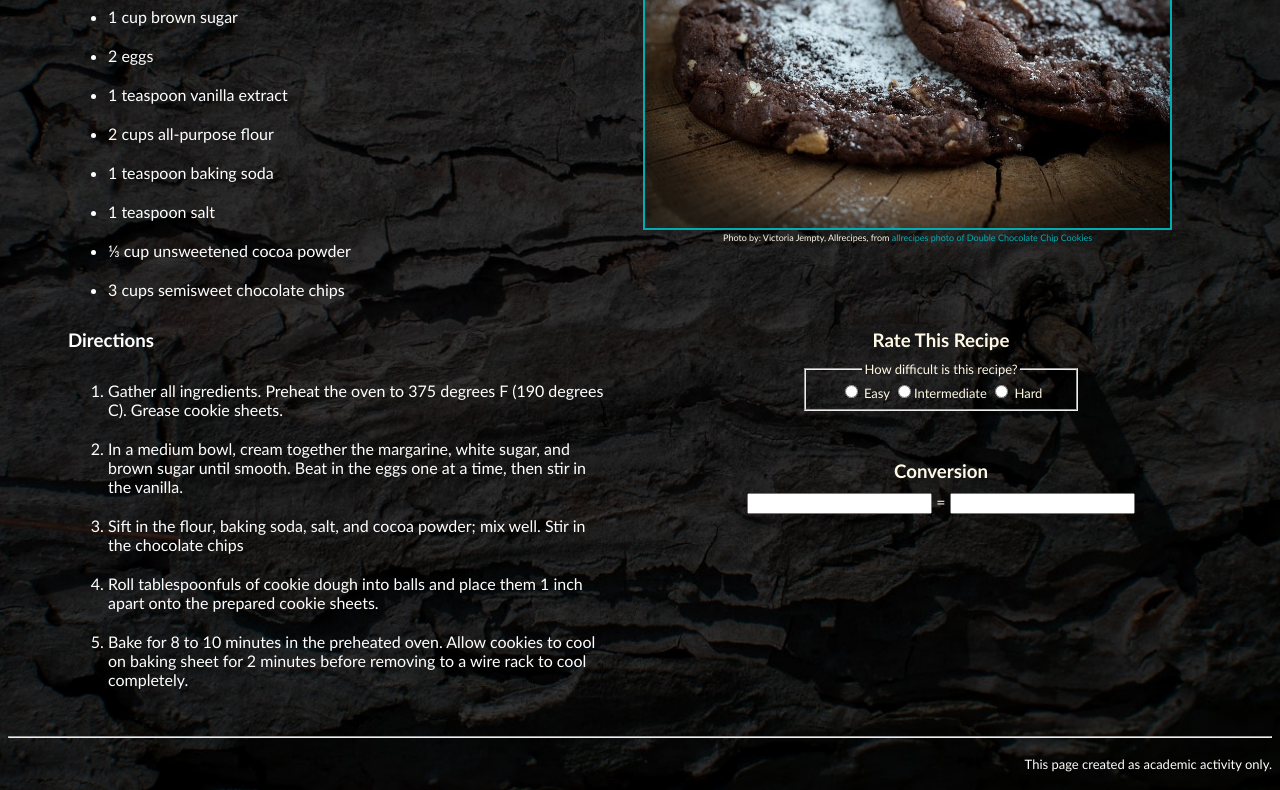
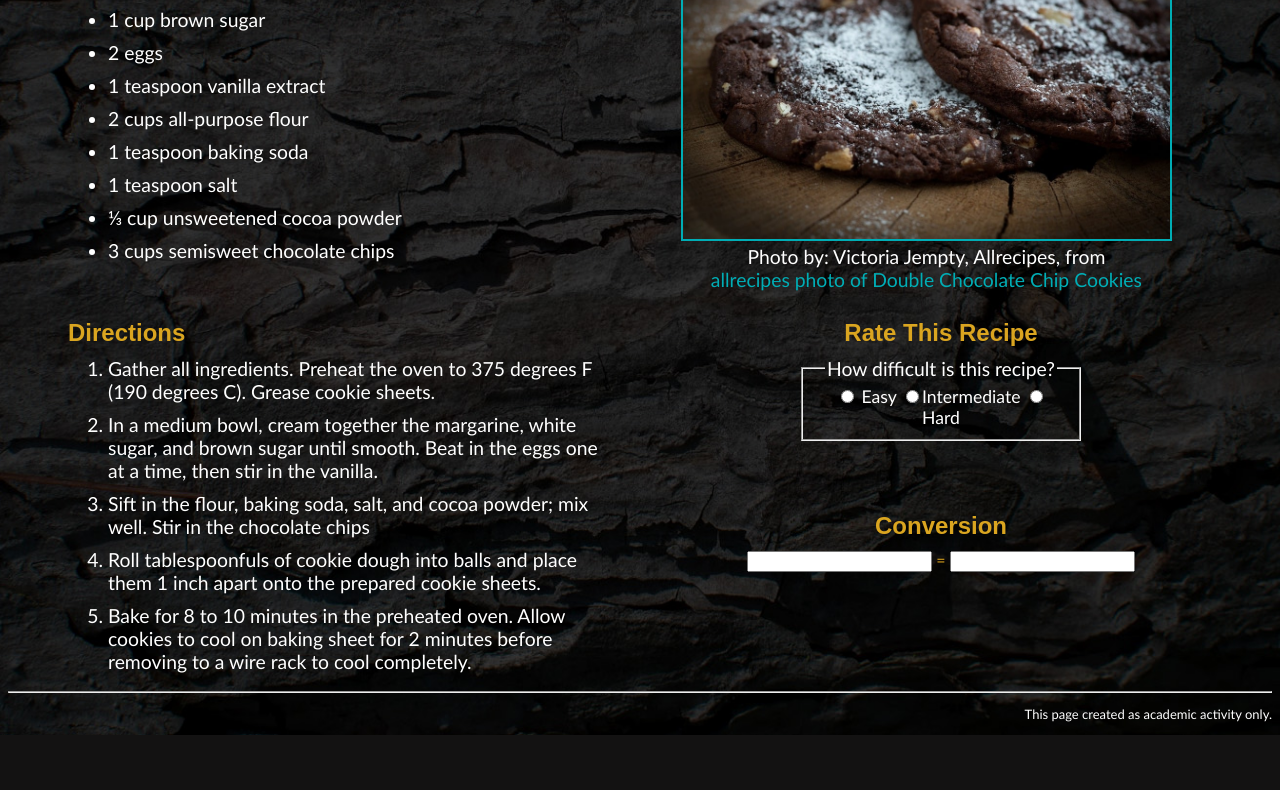
Before and after one commit to njdixn/CodingAssignment3, a plain HTML site: page index.html in a window 1280 px wide. Shown: the part 265-1055 px from the top of the page. After the commit the page ends 1000 px from the top, so only its background shows below. Drawn offline with Linux system fonts and the light colour scheme.

Commit message:
Add files via upload
update for potential batter grade

```diff
--- a/css/style.css
+++ b/css/style.css
@@ -1,63 +1,30 @@
+/*COLOR PALET----------------------
+BACKGROUND - rgb(19, 18, 18); and image
+HEADINGS - goldenrod
+TEXT #fff
+IMEGE BOARDSR - #00adb5
+LINKS
+    LINK - #00adb5
+    HOVER - Goldenrod
+MAIN TEXT - #fff - White
+-------------------------------*/
+
+/*GLOBAL-------------------------*/
+div {
+    /* border: double cornflowerblue; */
+    padding-right: 30px;
+    padding-left: 30px;
+}
+
+/*BODY---------------------------*/
 body {
+    background-image: url("/images/background.jpg");
     background-size: cover;
     background-repeat: no-repeat;
     background-position: center;
     background-attachment: scroll;
-    color: #fff9e6;
     font-family: 'Calibri', sans-serif;
-}
-h1, h2 {
-    font-family: 'Lucida Calligraphy', sans-serif;
-    color: goldenrod;
-    padding-top: 10px;
-    margin: 0 auto;
-}
-
-p,h3 {
-    padding-top: 20px;
-}
-
-p, h3, ul, li, ol {
-	color: #fff;
-	text-align: left;
-    padding-top: 10px;
-    padding-bottom: 10px;
-    margin: 0 auto;
-}
-
-ul, li, ol {
-	font-size: medium;
-}
-
-figure {
-    font-size: xx-small;
-	text-align: center;
-}
-
-img {
-    border: 2px solid #00adb5;
-    position: relative;
-}
-
-a {
-    color: #00adb5;
-    text-decoration: none;
-}
-
-a:hover {
-    color: goldenrod;
-}
-
-.rate {
-	color: #fff9e6;
-	text-align: center;
-    padding-bottom: 10px;
-}
-
-fieldset {
-	color: #fff9e6;
-   	font-size: small;
-    margin: 0 auto;
+    background-color: rgb(19, 18, 18);
 }
 
 .wrapper {
@@ -68,8 +35,77 @@ fieldset {
   flex: 1;
 }
 
-div {
-    /*border: double cornflowerblue;*/
-    padding-right: 30px;
-    padding-left: 30px;
+/*HEADINGS-----------------------*/
+h1, h2, h3 {
+    color: goldenrod;
+    font-family: 'Lucida Calligraphy', sans-serif;
+    font-size: 2em;
+    padding-top: 10px;
+    margin: 0 auto;
 }
+
+h2 {
+    font-size: 1.8em;
+}
+
+h3 {
+    font-size: 1.5em;
+}
+
+/*TEXT----------------------*/
+p {
+	color: #fff;
+    font-size: 1.2em;
+	text-align: left;
+}
+
+ul, li, ol {
+    color: #fff;
+    font-size: 1.1em;
+    text-align: left;
+    padding-top: 5px;
+    padding-bottom: 5px;
+    margin: 0 auto;
+}
+
+/*IMAGE----------------------*/
+figure, figcaption {
+    color: #fff;
+    font-size: 1.1em;
+	text-align: center;
+}
+
+img {
+    border: 2px solid #00adb5;
+    position: relative;
+    height: 325px;
+}
+
+/*LINKS----------------------*/
+a {
+    color: #00adb5;
+    text-decoration: none;
+}
+
+a:hover {
+    color: goldenrod;
+}
+
+/*RATE THIS RECIPE SECTION----------------------*/
+.rate {
+	color: goldenrod;
+	text-align: center;
+    padding-bottom: 10px;
+}
+
+fieldset, legend, legend {
+	color: #fff;
+    font-size: 1.1em;
+    margin: 0 auto;
+}
+
+/*FOOTER-------------------------*/
+.footer {
+    text-align: right;
+    font-size: small;
+}
--- a/index.html
+++ b/index.html
@@ -1,21 +1,13 @@
 <!doctype html>
 <html lang="en">
   <head>
-
     <meta charset="utf-8">
     <meta name="author" content="Nikole Dixon">
     <meta name="viewport" content="width=device-width, initial-scale=1, shrink-to-fit=no">
-
-    <title>Cookies that are always a hit!</title>
 	<link href="https://fonts.googleapis.com/css2?family=Montserrat&family=Roboto&display=swap" rel="stylesheet">
 	<link rel="stylesheet" href="css/style.css">
 
-	<style>
-		body {
-			background-image: url("images/background.jpg");
-		}
-	</style>
-
+    <title>Cookies that are always a hit!</title>
   </head>
 
   <body>
@@ -28,11 +20,10 @@
 		</div>
 
 		<div class="wrapper">
-
 			<div class="ingredients;">
 				<h3>Ingredients</h3>
 				<ul>
-					<li>1 cup butter, softened</li>
+					<li>1 cup margarine, softened</li>
 					<li>1 cup white sugar</li>
 					<li>1 cup brown sugar</li>
 					<li>2 eggs </li>
@@ -47,15 +38,13 @@
 
 			<div class="figure">
 				<figure>
-					<img src="images/double-chocolate-chip-cookies.jpg" alt="Double Chocolate Chip Cookies" height="350">
-					<figcaption>Photo by: Victoria Jempty, Allrecipes, from
+					<img src="images/double-chocolate-chip-cookies.jpg" alt="Double Chocolate Chip Cookies">
+					<figcaption>Photo by: Victoria Jempty, Allrecipes, from <br>
 						<a href="https://www.allrecipes.com/recipe/26237/double-chocolate-chip-cookies/">allrecipes photo of Double Chocolate Chip Cookies</a>
 					</figcaption>
 				</figure>
 			</div>
-
   		</div>
-
 
 			<!--<h3>Equipment</h3>
 			  <ul>
@@ -67,9 +56,7 @@
 				<li>Mixing Spoon</li>
 			  </ul>-->
 
-
 		<div class="wrapper">
-
 			<div class="directions">
 				<h3>Directions</h3>
 				<ol>
@@ -92,17 +79,18 @@
 					<p>&nbsp;</p>
 
 				<h3 class="rate">Conversion</h3>
-					<input type="text" id="tblspn" name ="tblspn">
+					<input type="text" id="tblspn" name="tblspn">
 					=
 					<input type="text" id="cups" name="cups">
 			</div>
+        </div>
 
-        </div>
-<br>
-				<hr />
-					<p style="text-align: right; font-size: small;">
-						This page created as academic activity only.
-					</p>
+	<footer>
+		<hr />
+		<p class="footer">
+			This page created as academic activity only.
+		</p>
+	</footer>
 
   </body>
 </html>
```
Also changed, not shown: images/CA3-newFeatureValidation.jpg.
